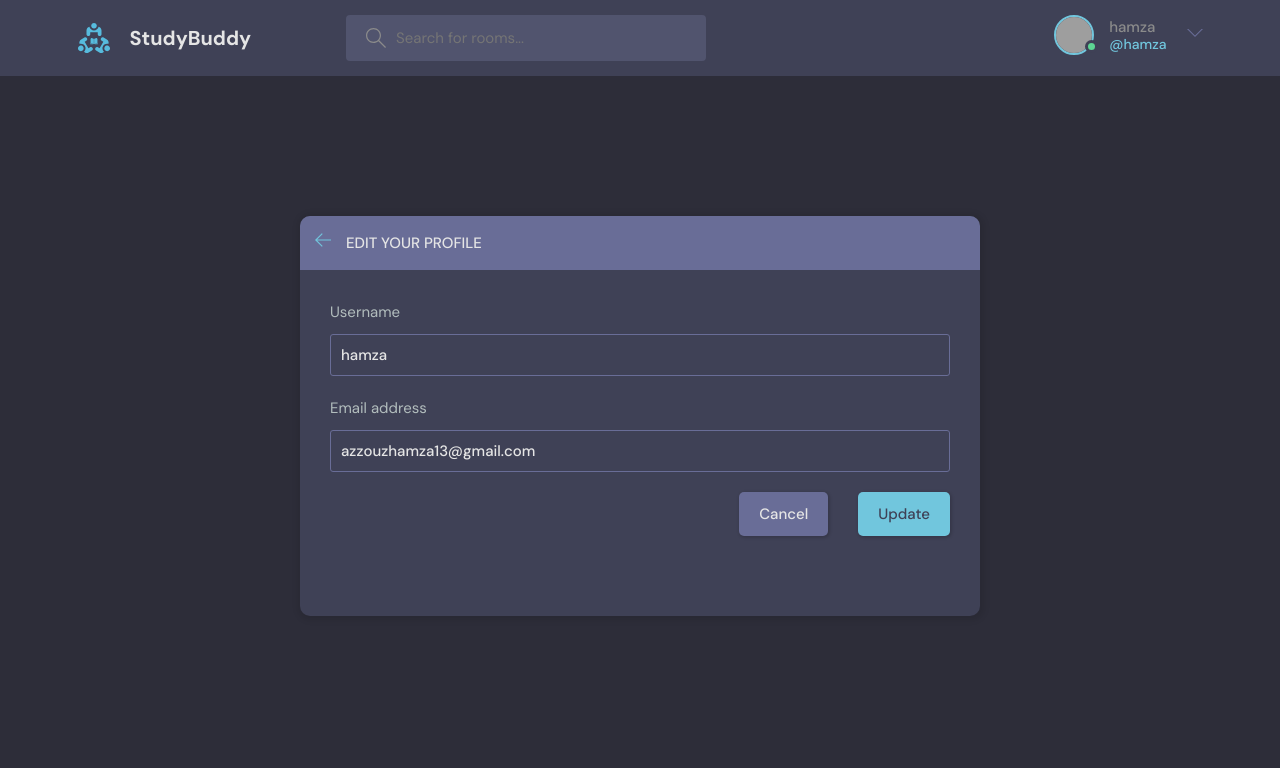
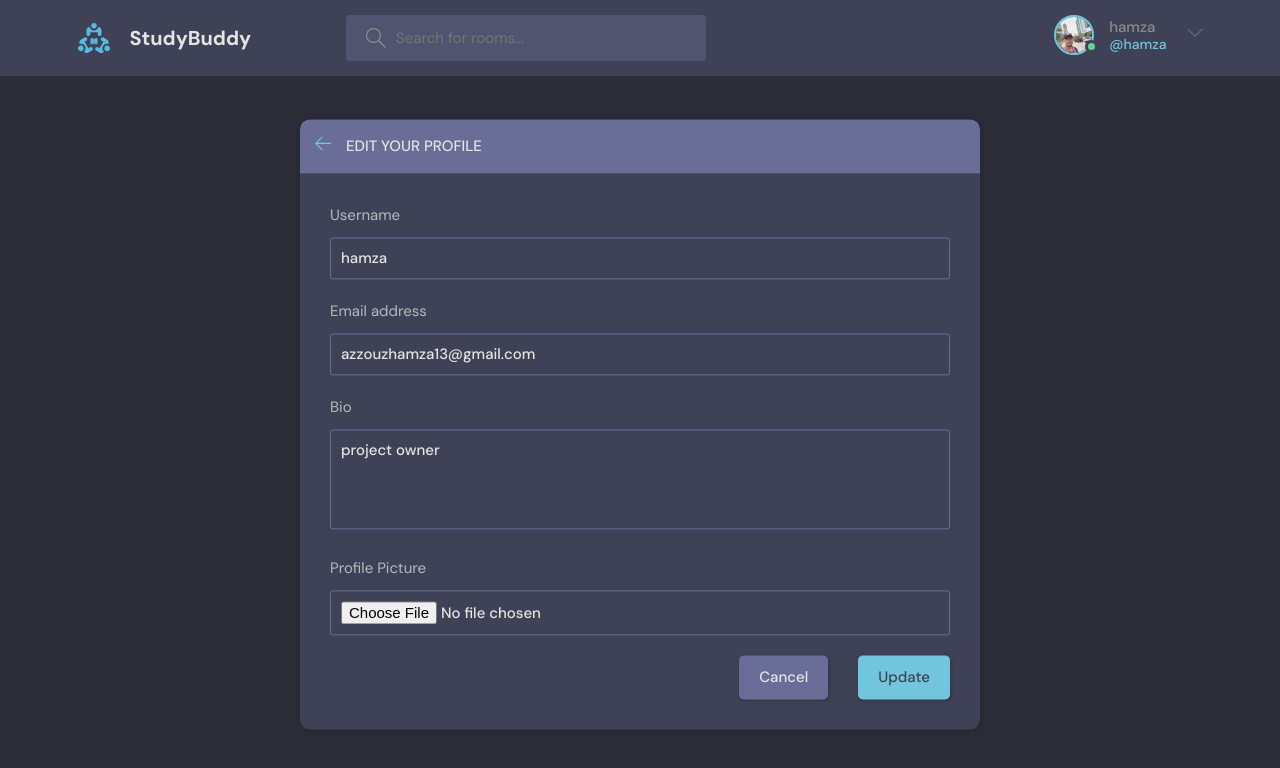
Before and after one commit to hDado/studyapp_django, a Django app: page /update-user/ in a window 1280 px wide. Shown: the top 768 px of the page. Run offline with Django 5.2, Linux system fonts and the light colour scheme; a user stored in the database is signed in; data comes from the database, SQL or seed files in the repository; both versions use the stored data as it was after the commit; parts of the project's set-up code (start-up, migrations or seed data) failed here and were passed over; grey boxes are pictures that could not be loaded.

Commit message:
features : add media file + profile

```diff
--- a/studyapp/base/admin.py
+++ b/studyapp/base/admin.py
@@ -1,8 +1,8 @@
 from django.contrib import admin
-from .models import Room, Topic, Message
+from .models import Room, Topic, Message, Profile
 # Register your models here.
 
-
+admin.site.register(Profile)
 admin.site.register(Room)
 admin.site.register(Topic)
 admin.site.register(Message)
--- a/studyapp/base/forms.py
+++ b/studyapp/base/forms.py
@@ -1,5 +1,5 @@
 from django.forms import ModelForm
-from .models import Room
+from .models import Room, Profile
 from django.contrib.auth.models import User
 
 #
@@ -17,3 +17,10 @@ class UserForm(ModelForm):
     class Meta:
         model=User
         fields=['username', 'email']
+
+
+
+class ProfileUpdateForm(ModelForm):
+    class Meta:
+        model = Profile
+        fields = ['bio', 'avatar']
--- a/studyapp/base/models.py
+++ b/studyapp/base/models.py
@@ -1,6 +1,40 @@
+
+from django.contrib.auth.models import  User #AbstractUser
 from django.db import models
-from django.contrib.auth.models import User
 
+
+
+
+
+
+
+#custom user (add image profile..)
+#
+
+'''
+class User(AbstractUser):
+    name = models.CharField(max_length=200, null=True)
+    email = models.EmailField(unique=True, null=True)
+    bio = models.TextField(null=True)
+    # avatar for user image upload
+    avatar = models.ImageField(null=True, default="avatar.svg")
+
+    USERNAME_FIELD = 'email'
+    REQUIRED_FIELDS = []
+    # Add custom fields here
+    #profile_image = models.ImageField(upload_to='profile_images/', null=True, blank=True)
+    # Add other custom fields as needed
+
+'''
+
+
+class Profile(models.Model):
+    user = models.OneToOneField(User, on_delete=models.CASCADE)
+    bio = models.TextField(blank=True)
+    avatar = models.ImageField(upload_to='avatars/', null=True,blank=True)
+
+    def __str__(self):
+        return self.user.username
 
 
 # Create your models here.
--- a/studyapp/base/templates/base/update-user.html
+++ b/studyapp/base/templates/base/update-user.html
@@ -29,11 +29,21 @@
                             {{field}}
                         </div>
                       {% endfor %}
+                       <!-- Profile Update Fields -->
+                        <div class="form__group">
+                            <label for="bio">Bio</label>
+                            <textarea id="bio" name="bio" rows="4" required>{{ profile_form.bio.value }}</textarea>
+                        </div>
+
+                        <div class="form__group">
+                            <label for="avatar">Profile Picture</label>
+                            <input type="file" id="avatar" name="avatar">
+                        </div>
 
                       <!-- button within user form -->
 
                         <div class="form__action">
-                            <a class="btn btn--dark" href="index.html">Cancel</a>
+                            <a class="btn btn--dark" href="{% url 'home' %}">Cancel</a>
                             <button class="btn btn--main" type="submit">Update</button>
                         </div>
                     </form>
--- a/studyapp/base/views.py
+++ b/studyapp/base/views.py
@@ -6,7 +6,7 @@ from django.contrib.auth.forms import UserCreationForm
 from django.contrib import messages
 from django.db.models import Q
 from .models import Room, Topic, Message
-from .forms import RoomForm, UserForm
+from .forms import RoomForm, UserForm, ProfileUpdateForm
 
 # Create your views here.
 
@@ -199,13 +199,18 @@ def deleteMessage(request, pk):
 def updateUser(request):
     user = request.user
     form = UserForm(instance=user)
+    # Update profile form
+    profile_form = ProfileUpdateForm(instance=user.profile)  # Initialize profile form with user's profile instance
+
     if request.method == 'POST':
         form = UserForm(request.POST, instance=user)
-        if form.is_valid():
+        profile_form = ProfileUpdateForm(request.POST, request.FILES, instance=user.profile)
+        if form.is_valid() and profile_form.is_valid():
             form.save()
+            profile_form.save()
             return redirect('user-profile', pk=user.id)
 
-    context={'form' : form}
+    context={'form' : form, 'profile_form' : profile_form}
 
     return render(request, 'base/update-user.html', context)
 
--- a/studyapp/studyapp/urls.py
+++ b/studyapp/studyapp/urls.py
@@ -16,11 +16,12 @@ Including another URLconf
 """
 from django.contrib import admin
 from django.urls import path, include
-
+from django.conf import settings
+from django.conf.urls.static import static
 
 
 urlpatterns = [
     path("admin/", admin.site.urls),
     path ("", include("base.urls")),
     path("api/", include("base.api.urls")),
-]
+] + static(settings.MEDIA_URL, document_root=settings.MEDIA_ROOT)
--- a/studyapp/templates/navbar.html
+++ b/studyapp/templates/navbar.html
@@ -25,7 +25,7 @@
             <div class="header__user">
             <a href="{% url 'update-user'  %}">
                 <div class="avatar avatar--medium active">
-                <img src="https://randomuser.me/api/portraits/men/37.jpg" />
+                  <img src="{{request.user.profile.avatar.url}}" alt="Avatar">
                 </div>
 
                 <p> {{request.user.username}} <span>@{{request.user.username}}</span></p>
```
Also changed, not shown: studyapp/base/templates/base/profile.html (+5 -2 lines), studyapp/studyapp/settings.py (+10 -1 lines), studyapp/base/migrations/0001_initial.py, studyapp/base/migrations/0002_profile.py (added), studyapp/base/migrations/0002_topic_room_host_message_room_topic.py (deleted), studyapp/base/migrations/0003_alter_room_options.py (deleted), studyapp/base/migrations/0004_room_participants.py (deleted), studyapp/db.sqlite3, studyapp/media/avatars/69980DAA-0C9F-4844-AFE8-2DB1B3910FA4_1_105_c_batcheditor_fotor.jpg (added), 1 other file.
